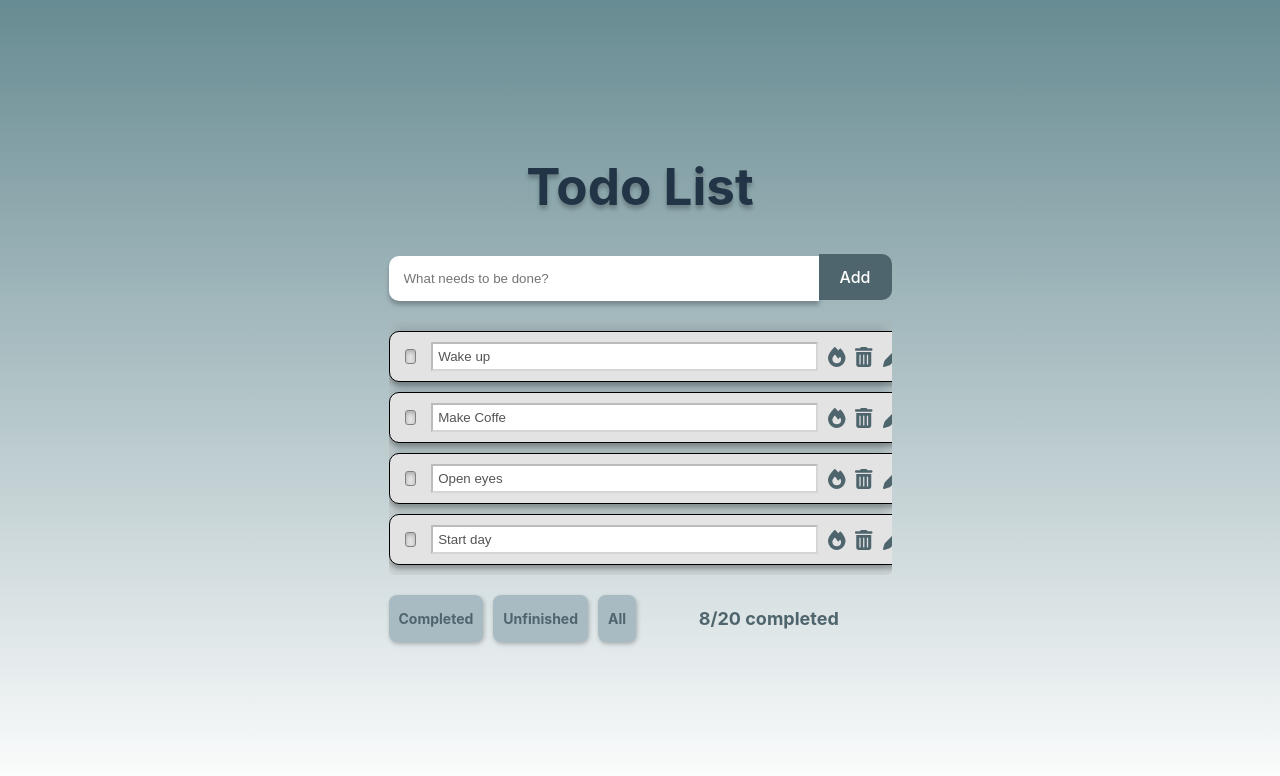
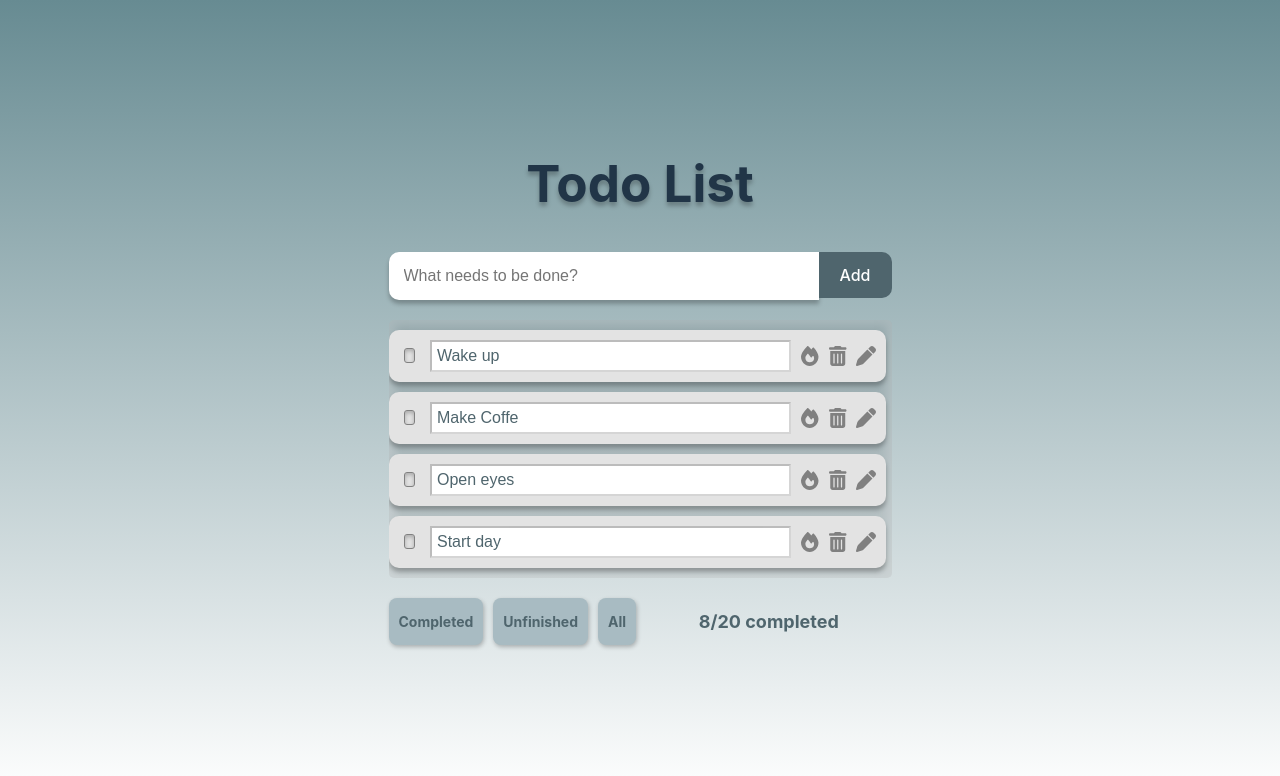
Before and after one commit to LillaBlond/Todo-list, a React (Vite) app: page / in a window 1280 px wide. Shown: the top 776 px of the page. Built offline with nearby package versions, Linux system fonts and the light colour scheme.

Commit message:
TaskItems can be marked as done and undone

```diff
--- a/src/CSS/AddTask.css
+++ b/src/CSS/AddTask.css
@@ -7,6 +7,7 @@
     background-color: white;
     color: var(--charcoal);
     padding: 15px;
+    font-size: 16px;
     border-radius: 10px 0 0 10px;
     border: none;
     box-shadow: var(--boxShadow);
--- a/src/CSS/ShowTaskList.css
+++ b/src/CSS/ShowTaskList.css
@@ -12,8 +12,11 @@
     border-radius: 5px;
 }
 
+/* #task-list ul{
+    width: 90%;
+} */
+
 #task-list li{
-    border: 1px solid black;
     list-style: none;
     margin: 10px 0;
     text-align: left;
--- a/src/CSS/TaskItem.css
+++ b/src/CSS/TaskItem.css
@@ -2,7 +2,7 @@
 
 
 .taskItem{
-    width: 100%;
+    width: 95%;
     display: flex;
     justify-content: space-between;
     align-items: center;
@@ -14,7 +14,7 @@
 }
 
 .taskItem .icon{
-    color: var(--slategrey);
+    color: grey;
     font-size: 20px;
 }
 
@@ -32,11 +32,17 @@
 
 
 .taskItem input[type=text]{
-    width: 100%;
-    background-color: white;
-    padding: 5px;
+  width: 100%;
+  background-color: white;
+  color: var(--slategrey);
+  font-size: 16px;
+  padding: 5px;
 }
 
+.taskItem input[type=text].done{
+  text-decoration: line-through;
+  font-weight: bold;
+}
 .taskItem input[type=checkbox]{
     margin: 5px;
     width: 10px;
@@ -83,5 +89,5 @@
   }
 
   .taskItem.done{
-    opacity: 0.8;
+    opacity: 0.4;
   }
--- a/src/components/TaskItem.tsx
+++ b/src/components/TaskItem.tsx
@@ -17,14 +17,12 @@ export function TaskItem({id, content}: ITaskItemProps){
     function changeStatus(){
         isDone ? setIsDone(false) : setIsDone(true);
     }
-    console.log(isDone);
 
-    return <li className="taskItem">
+    return <li className={"taskItem" + " " +(isDone ? "done" : "")}>
         <input type="checkbox" name="checkbox" onClick={changeStatus}/>
-        <input type="text" value={content} disabled/>
+        <input type="text" className={(isDone ? "done" : "")} value={content} disabled/>
         <FontAwesomeIcon className="icon" icon={faFire} />
         <FontAwesomeIcon className="icon" icon={faTrashCan} />
         <FontAwesomeIcon className="icon" icon={faPen} />
-
     </li>
 }
```
